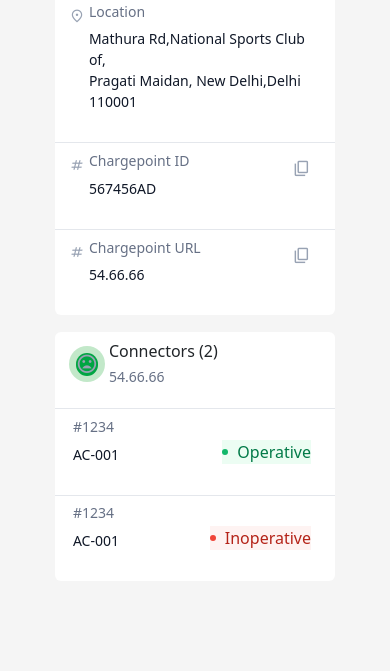
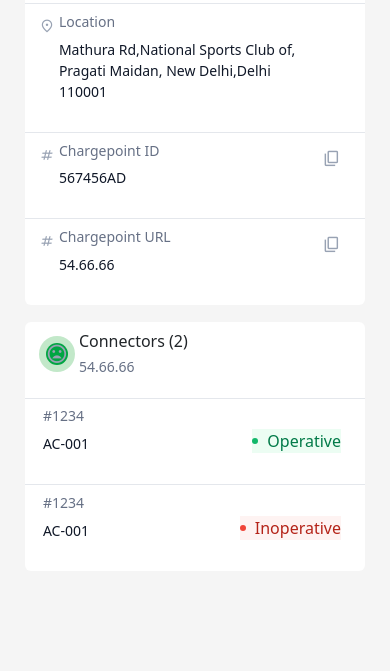
Before and after one commit to pawan-s19/assingment1, a plain HTML site: page index.html in a window 390 px wide. Shown: the part 173-844 px from the top of the page. Drawn offline with nearby package versions, Linux system fonts and the light colour scheme.

Commit message:
fifth commit

```diff
--- a/style.css
+++ b/style.css
@@ -108,7 +108,6 @@
 
 @media only screen and (max-width: 500px) {
   .cards-wrapper {
-    width: 280px;
-    height: fit-content;
+    width: 340px;
   }
 }
```
